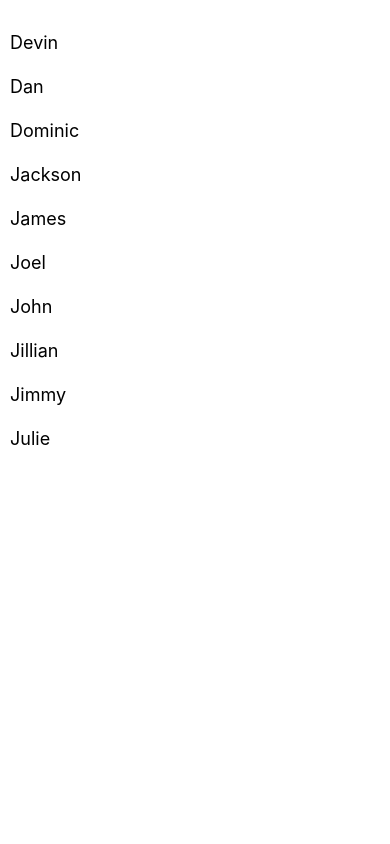
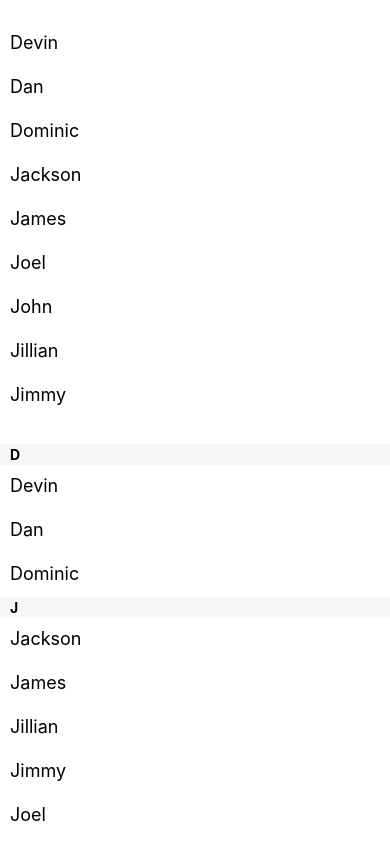
Before and after one commit to raymart-evangelista/reactnative-intro, a React Native app: screen / in a window 390 px wide. Built offline with nearby package versions, Linux system fonts and the light colour scheme.

Commit message:
add sectionlist

```diff
--- a/App.js
+++ b/App.js
@@ -1,10 +1,11 @@
 import { StatusBar } from 'expo-status-bar';
-import { Image, ScrollView, StyleSheet, Text, TextInput, View } from 'react-native';
+import { Image, ScrollView, SectionList, StyleSheet, Text, TextInput, View } from 'react-native';
 import Cat from './Cat';
 import HelloWorldApp from './HelloWorldApp';
 import Cafe from './Cat2';
 import Workout from './Workout';
 import FlatListBasics from './Flatlist';
+import SectionListBasics from './SectionList';
 
 export default function App() {
   return (
@@ -71,6 +72,7 @@
       </View>
     </ScrollView> */}
     <FlatListBasics />
+    <SectionListBasics />
     </>
   );
 }
--- /dev/null
+++ b/SectionList.js
@@ -0,0 +1,54 @@
+import React from 'react';
+import {SectionList, StyleSheet, Text, View} from 'react-native';
+
+const styles = StyleSheet.create({
+  container: {
+    flex: 1,
+    paddingTop: 22,
+  },
+  sectionHeader: {
+    paddingTop: 2,
+    paddingLeft: 10,
+    paddingRight: 10,
+    paddingBottom: 2,
+    fontSize: 14,
+    fontWeight: 'bold',
+    backgroundColor: 'rgba(247,247,247,1.0)',
+  },
+  item: {
+    padding: 10,
+    fontSize: 18,
+    height: 44,
+  },
+});
+
+const SectionListBasics = () => {
+  return (
+    <View style={styles.container}>
+      <SectionList
+        sections={[
+          {title: 'D', data: ['Devin', 'Dan', 'Dominic']},
+          {
+            title: 'J',
+            data: [
+              'Jackson',
+              'James',
+              'Jillian',
+              'Jimmy',
+              'Joel',
+              'John',
+              'Julie',
+            ],
+          },
+        ]}
+        renderItem={({item}) => <Text style={styles.item}>{item}</Text>}
+        renderSectionHeader={({section}) => (
+          <Text style={styles.sectionHeader}>{section.title}</Text>
+        )}
+        keyExtractor={item => `basicListEntry-${item}`}
+      />
+    </View>
+  );
+};
+
+export default SectionListBasics;
```
